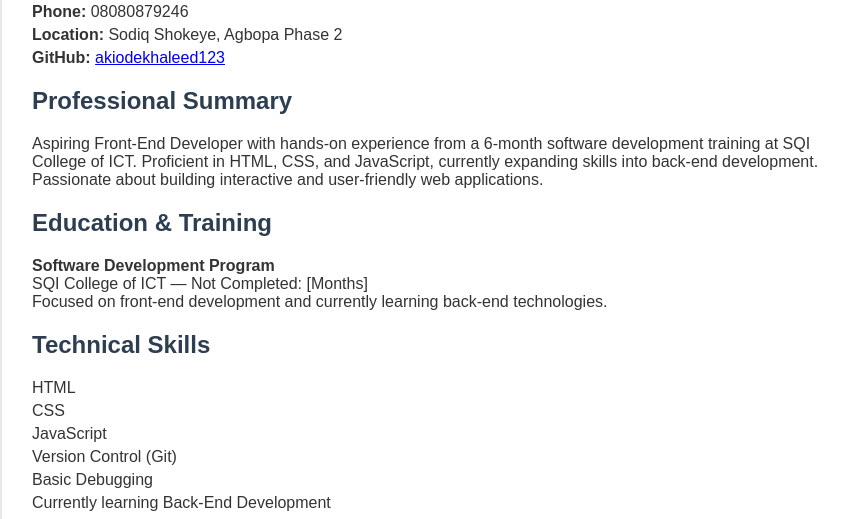
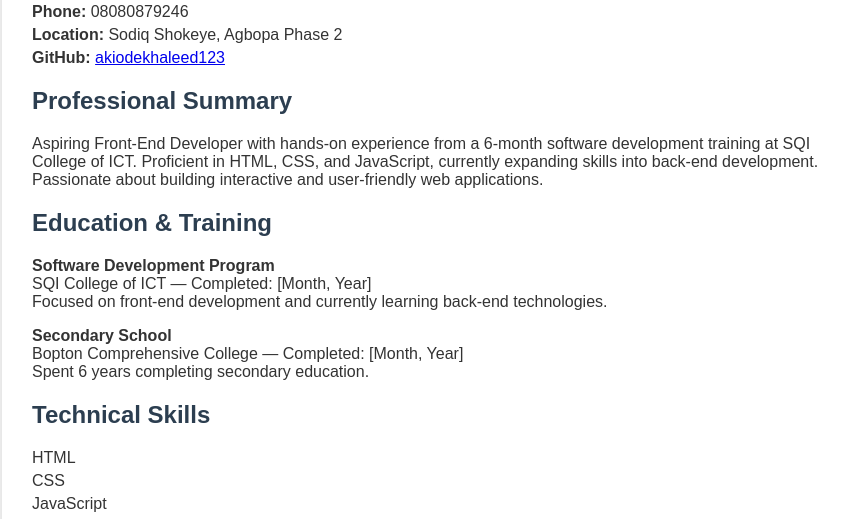
Before and after one commit to akiodekhaleed123/MyCv, a plain HTML site: page index.html in a window 1280 px wide. Shown: the part 170-689 px from the top of the page, without its empty margins (208-1056 px from the left). Drawn offline with Linux system fonts and the light colour scheme.

Commit message:
commited

```diff
--- a/index.html
+++ b/index.html
@@ -71,11 +71,15 @@
     </div>
 
     <div class="section">
-      <h2>Education & Training</h2>
-      <p><strong>Software Development Program</strong><br>
-      SQI College of ICT — Not Completed: [Months]<br>
-      Focused on front-end development and currently learning back-end technologies.</p>
-    </div>
+  <h2>Education & Training</h2>
+  <p><strong>Software Development Program</strong><br>
+  SQI College of ICT — Completed: [Month, Year]<br>
+  Focused on front-end development and currently learning back-end technologies.</p>
+
+  <p><strong>Secondary School</strong><br>
+  Bopton Comprehensive College — Completed: [Month, Year]<br>
+  Spent 6 years completing secondary education.</p>
+</div>
 
     <div class="section">
       <h2>Technical Skills</h2>
```
